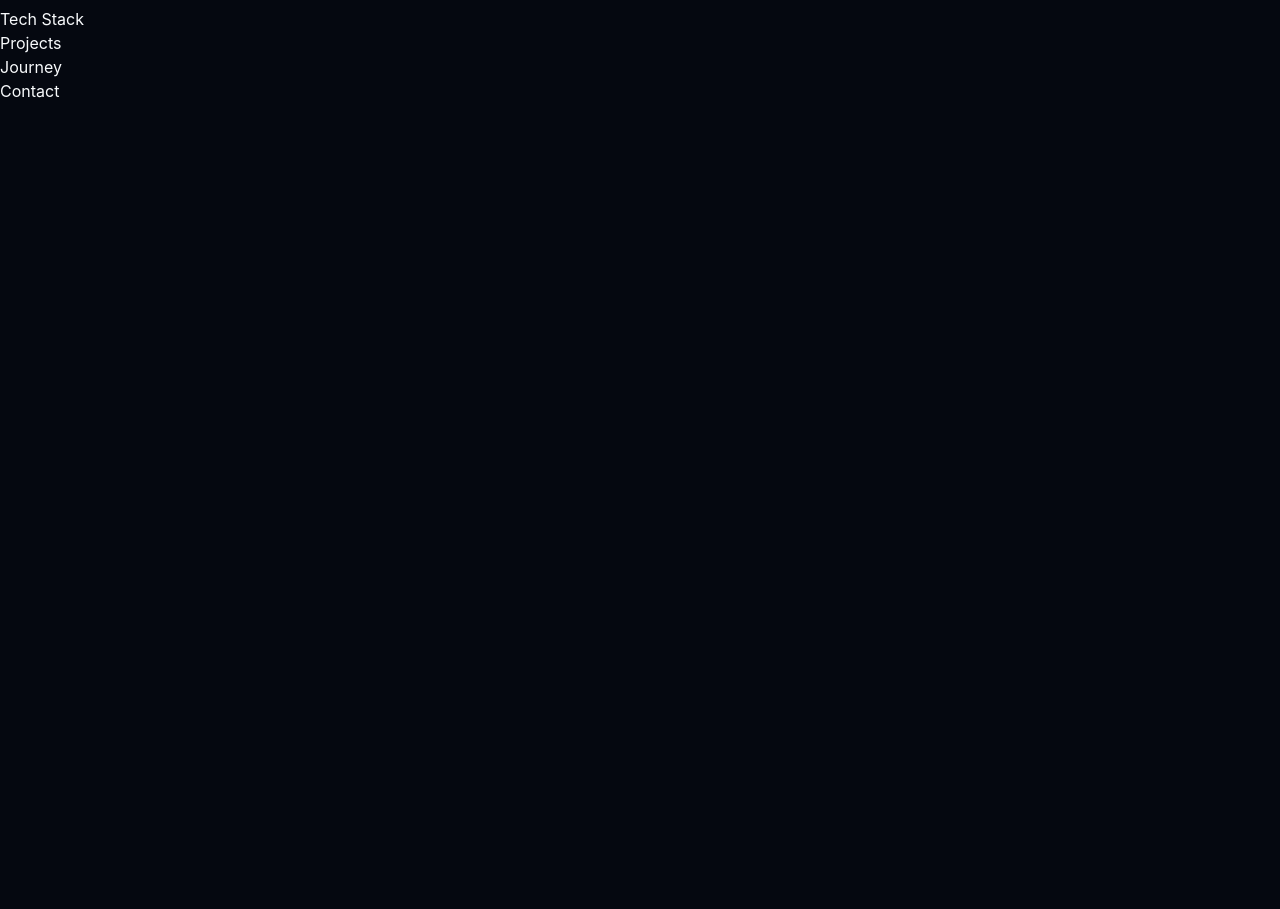
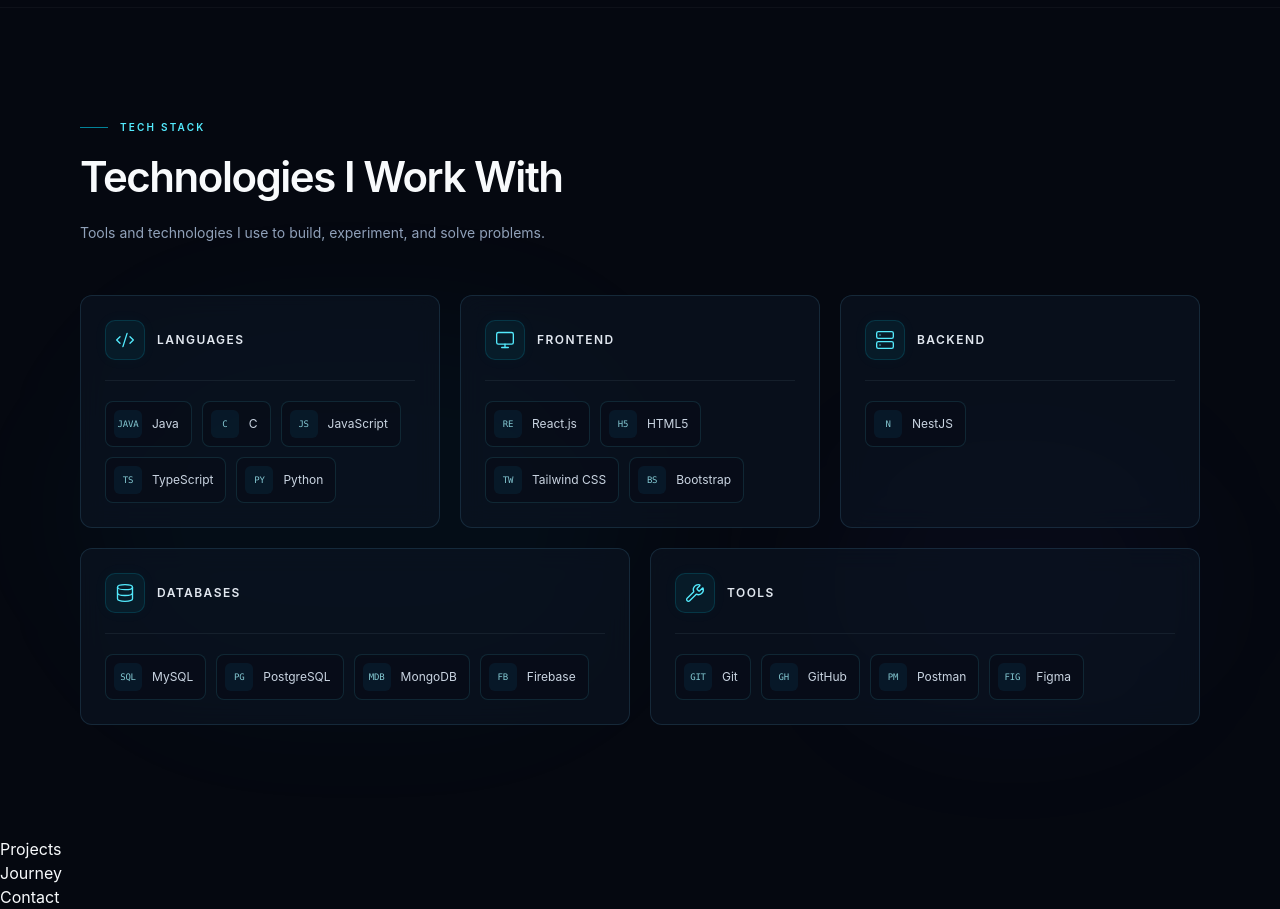
Before and after one commit to lumithmanuu/lumith-portfolio, a React app: page / in a window 1280 px wide. Shown: the part 1680-2589 px from the top of the page. Before the commit the page ends 1783 px from the top, so only its background shows below. Built offline with nearby package versions, Linux system fonts and the light colour scheme; the HTML template or start-up script is replaced by a standard one.

Commit message:
add responsive Tech Stack section with animated skill cards

```diff
--- a/src/data/skills.ts
+++ b/src/data/skills.ts
@@ -1,2 +1,54 @@
-// Populate with real skills when available.
-export const skills: string[] = [];
+export type SkillCategory = {
+  id: 'languages' | 'frontend' | 'backend' | 'databases' | 'tools';
+  title: string;
+  technologies: { name: string; initials: string }[];
+};
+
+export const skills: SkillCategory[] = [
+  {
+    id: 'languages',
+    title: 'Languages',
+    technologies: [
+      { name: 'Java', initials: 'JAVA' },
+      { name: 'C', initials: 'C' },
+      { name: 'JavaScript', initials: 'JS' },
+      { name: 'TypeScript', initials: 'TS' },
+      { name: 'Python', initials: 'PY' },
+    ],
+  },
+  {
+    id: 'frontend',
+    title: 'Frontend',
+    technologies: [
+      { name: 'React.js', initials: 'RE' },
+      { name: 'HTML5', initials: 'H5' },
+      { name: 'Tailwind CSS', initials: 'TW' },
+      { name: 'Bootstrap', initials: 'BS' },
+    ],
+  },
+  {
+    id: 'backend',
+    title: 'Backend',
+    technologies: [{ name: 'NestJS', initials: 'N' }],
+  },
+  {
+    id: 'databases',
+    title: 'Databases',
+    technologies: [
+      { name: 'MySQL', initials: 'SQL' },
+      { name: 'PostgreSQL', initials: 'PG' },
+      { name: 'MongoDB', initials: 'MDB' },
+      { name: 'Firebase', initials: 'FB' },
+    ],
+  },
+  {
+    id: 'tools',
+    title: 'Tools',
+    technologies: [
+      { name: 'Git', initials: 'GIT' },
+      { name: 'GitHub', initials: 'GH' },
+      { name: 'Postman', initials: 'PM' },
+      { name: 'Figma', initials: 'FIG' },
+    ],
+  },
+];
--- a/src/sections/TechStack.tsx
+++ b/src/sections/TechStack.tsx
@@ -1,9 +1,92 @@
+import { motion, useReducedMotion } from 'motion/react';
+import { Code2, Database, Monitor, Server, Wrench } from 'lucide-react';
+import type { LucideIcon } from 'lucide-react';
 import SectionTitle from '../components/SectionTitle';
+import { skills } from '../data/skills';
+import type { SkillCategory } from '../data/skills';
+
+const categoryIcons: Record<SkillCategory['id'], LucideIcon> = {
+  languages: Code2,
+  frontend: Monitor,
+  backend: Server,
+  databases: Database,
+  tools: Wrench,
+};
 
 export default function TechStack() {
+  const reduceMotion = useReducedMotion();
+  const cardEntrance = {
+    hidden: { opacity: reduceMotion ? 1 : 0, y: reduceMotion ? 0 : 14 },
+    visible: (index: number) => ({
+      opacity: 1,
+      y: 0,
+      transition: {
+        duration: reduceMotion ? 0 : 0.45,
+        delay: reduceMotion ? 0 : index * 0.07,
+        delayChildren: reduceMotion ? 0 : index * 0.07 + 0.12,
+        staggerChildren: reduceMotion ? 0 : 0.045,
+      },
+    }),
+  };
+  const pillEntrance = {
+    hidden: { opacity: reduceMotion ? 1 : 0, scale: reduceMotion ? 1 : 0.97 },
+    visible: { opacity: 1, scale: 1, transition: { duration: reduceMotion ? 0 : 0.25 } },
+  };
+
   return (
-    <section id="tech-stack">
-      <SectionTitle title="Tech Stack" />
+    <section id="skills" aria-labelledby="skills-heading" className="relative overflow-clip border-t border-white/[0.04] px-6 py-20 sm:px-8 sm:py-24 lg:px-12 lg:py-28">
+      <div className="mx-auto max-w-[1120px] min-[1600px]:max-w-[1200px]">
+        <SectionTitle
+          id="skills-heading"
+          label="TECH STACK"
+          title="Technologies I Work With"
+          description="Tools and technologies I use to build, experiment, and solve problems."
+        />
+
+        <div className="relative">
+          <div className="pointer-events-none absolute inset-y-6 left-0 w-1/2 rounded-full bg-cyan-500/[0.035] blur-3xl" aria-hidden="true" />
+          <div className="pointer-events-none absolute right-0 bottom-0 h-2/3 w-1/3 rounded-full bg-indigo-500/[0.035] blur-3xl" aria-hidden="true" />
+          <div className="relative grid grid-cols-1 gap-5 sm:grid-cols-2 lg:grid-cols-6">
+            {skills.map(({ id, title, technologies }, index) => {
+              const Icon = categoryIcons[id];
+
+              return (
+                <motion.article
+                  key={id}
+                  aria-labelledby={`skills-${id}`}
+                  className={`min-w-0 rounded-xl border border-sky-300/[0.13] bg-[rgba(12,20,35,0.65)] p-5 backdrop-blur-md transition-[border-color,box-shadow] duration-200 hover:border-cyan-400/35 hover:shadow-[0_8px_30px_rgba(34,211,238,0.06)] sm:p-6 ${index < 3 ? 'lg:col-span-2' : 'lg:col-span-3'}`}
+                  custom={index}
+                  variants={cardEntrance}
+                  initial="hidden"
+                  whileInView="visible"
+                  viewport={{ once: true, amount: 0.15 }}
+                  whileHover={reduceMotion ? undefined : { y: -4, transition: { duration: 0.2 } }}
+                >
+                  <div className="mb-5 flex items-center gap-3 border-b border-sky-200/[0.07] pb-5">
+                    <span className="flex size-10 shrink-0 items-center justify-center rounded-[10px] border border-cyan-400/15 bg-cyan-400/[0.06] text-cyan-300 shadow-[0_0_16px_rgba(34,211,238,0.035)]" aria-hidden="true">
+                      <Icon size={20} strokeWidth={1.6} />
+                    </span>
+                    <h3 id={`skills-${id}`} className="text-xs font-semibold tracking-[0.12em] text-slate-200 uppercase">{title}</h3>
+                  </div>
+                  <ul role="list" className="flex flex-wrap gap-2.5">
+                    {technologies.map(({ name, initials }) => (
+                      <motion.li
+                        key={name}
+                        variants={pillEntrance}
+                        whileHover={reduceMotion ? undefined : { y: -2, transition: { duration: 0.15 } }}
+                        className="inline-flex max-w-full items-center gap-2.5 rounded-lg border border-cyan-300/[0.12] bg-[#080d18]/75 py-2 pr-3 pl-2 text-xs leading-5 text-slate-300 transition-[border-color,box-shadow,color] duration-200 hover:border-cyan-400/35 hover:text-slate-100 hover:shadow-[0_0_14px_rgba(34,211,238,0.05)]"
+                      >
+                        <span className="flex size-7 shrink-0 items-center justify-center rounded-md bg-sky-400/[0.07] font-mono text-[9px] font-medium tracking-tight text-cyan-200/80" aria-hidden="true">{initials}</span>
+                        <span>{name}</span>
+                      </motion.li>
+                    ))}
+                  </ul>
+                </motion.article>
+              );
+            })}
+          </div>
+        </div>
+      </div>
     </section>
   );
 }
```
